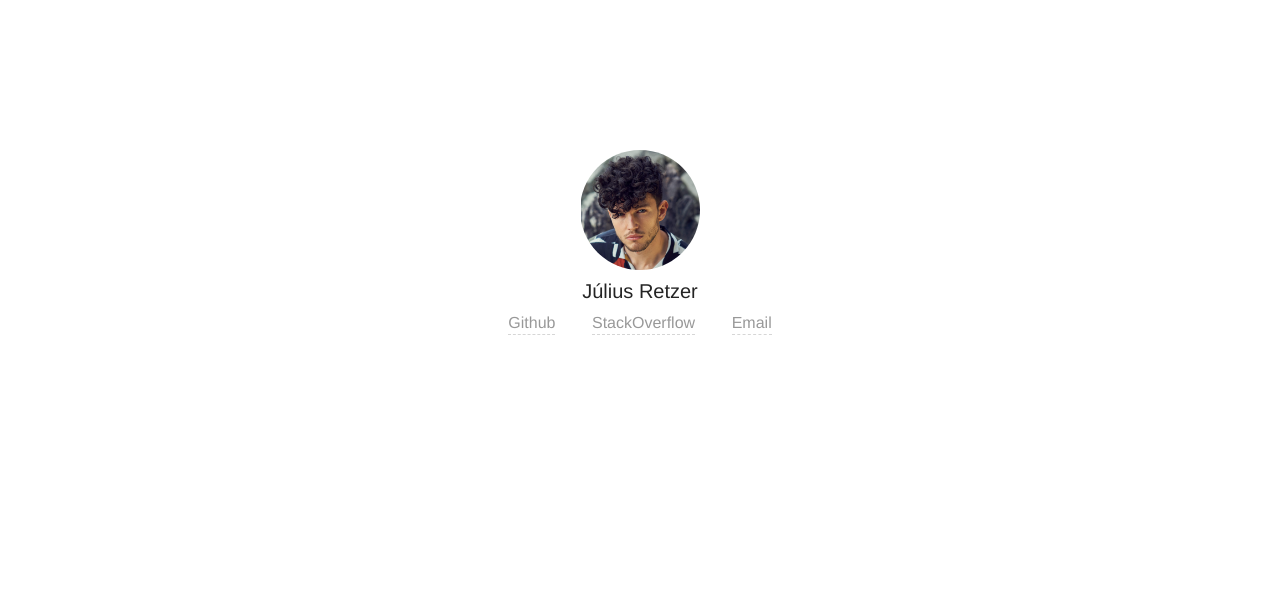
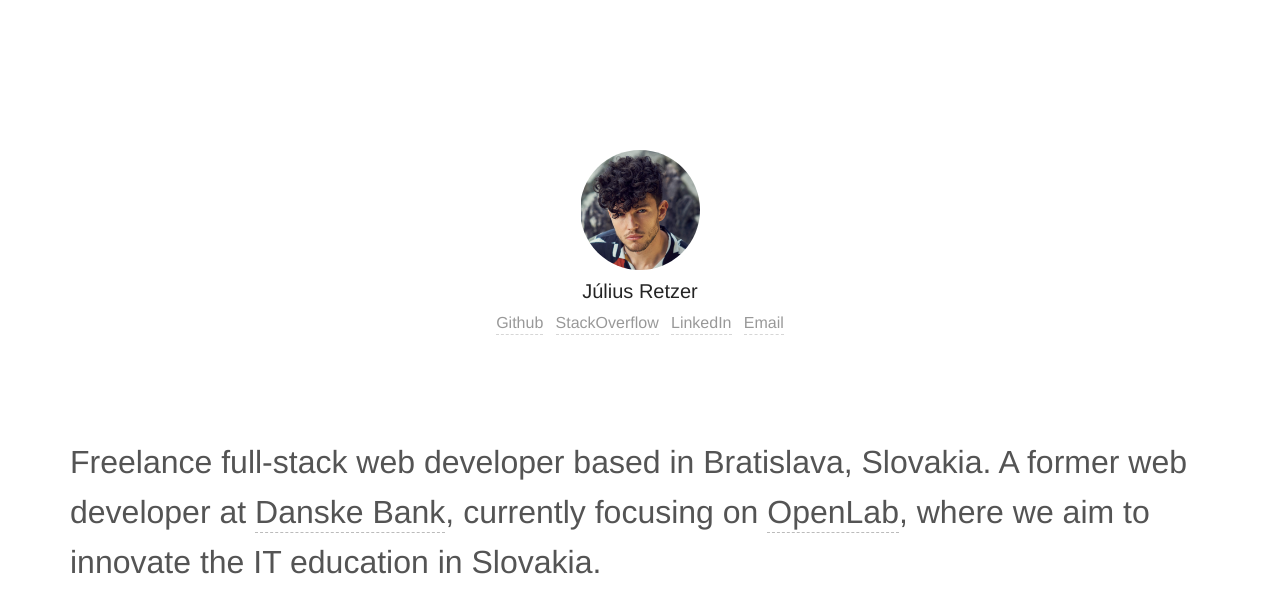
Before and after one commit to wormyy/retzer-dev, a Next.js app: page / in a window 1280 px wide. Shown: the top 612 px of the page. Built offline with nearby package versions, Linux system fonts and the light colour scheme.

Commit message:
Reword introi

```diff
--- a/pages/index.js
+++ b/pages/index.js
@@ -3,7 +3,7 @@ import styles from "./index.module.css";
 export default function Index() {
   return (
     <div className={styles.container}>
-      <div className={styles.personalInfo}>
+      <header className={`${styles.section} ${styles.header}`}>
         <div className={styles.faceContainer}>
           <img src="/face.jpg" className={styles.face} />
         </div>
@@ -23,10 +23,25 @@ export default function Index() {
           >
             StackOverflow
           </a>
+          <a
+            target="_blank"
+            rel="noreferrer noopener nofollow"
+            href="https://www.linkedin.com/in/juliusretzer/"
+          >
+            LinkedIn
+          </a>
           <a target="_blank" href="mailto:julius@retzer.dev">
             Email
           </a>
         </div>
+      </header>
+      <div className={`${styles.section} ${styles.intro}`}>
+        <p>
+          Freelance full-stack web developer based in Bratislava, Slovakia. A
+          former web developer at <a href="www.danskebank.dk">Danske Bank</a>,
+          currently focusing on <a href="">OpenLab</a>, where we aim to innovate
+          the IT education in Slovakia.
+        </p>
       </div>
     </div>
   );
--- a/pages/index.module.css
+++ b/pages/index.module.css
@@ -8,13 +8,23 @@
   align-items: center;
 }
 
-.personalInfo {
+.section {
   display: flex;
   flex-direction: column;
   align-items: center;
+}
+
+.header {
   width: 300px;
 }
 
+.intro {
+  margin-top: 70px;
+  font-size: 32px;
+  line-height: 1.5625em;
+  opacity: 0.666;
+  font-weight: 300;
+}
 .name {
   margin-top: 10px;
 }
```
